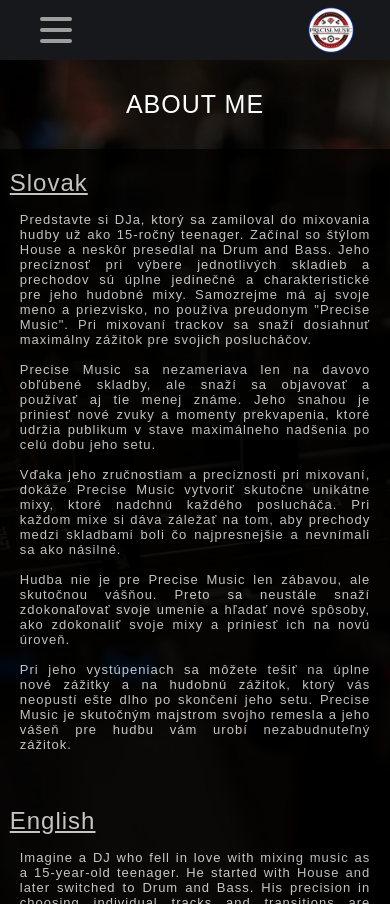
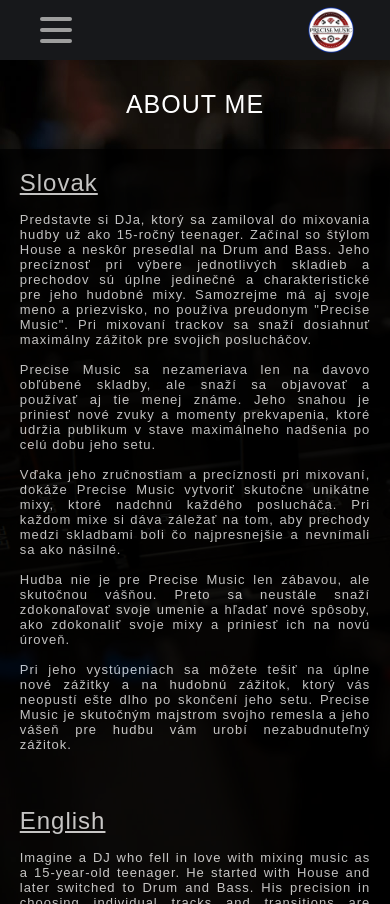
Before and after one commit to matejvalocky/precise-music-react, a React (Create React App) app: page /about in a window 390 px wide. Built offline with nearby package versions, Linux system fonts and the light colour scheme; a web font is replaced by a local one.

Commit message:
oprava responzivity h2 nadpisu v about podstránke pre šírku 500px a menej

```diff
--- a/src/components/AboutContent.css
+++ b/src/components/AboutContent.css
@@ -25,7 +25,6 @@
 }
 
 .aboutWrapper h2{
-
     color: white;
     text-decoration: underline;
 }
--- a/src/components/AboutContentQueries.css
+++ b/src/components/AboutContentQueries.css
@@ -90,4 +90,10 @@
         font-size: 13px;
         margin: 15px 0;;
     }
+
+    .aboutWrapper h2{
+        padding: 0 10px;
+        color: white;
+        text-decoration: underline;
+    }
    }
```
